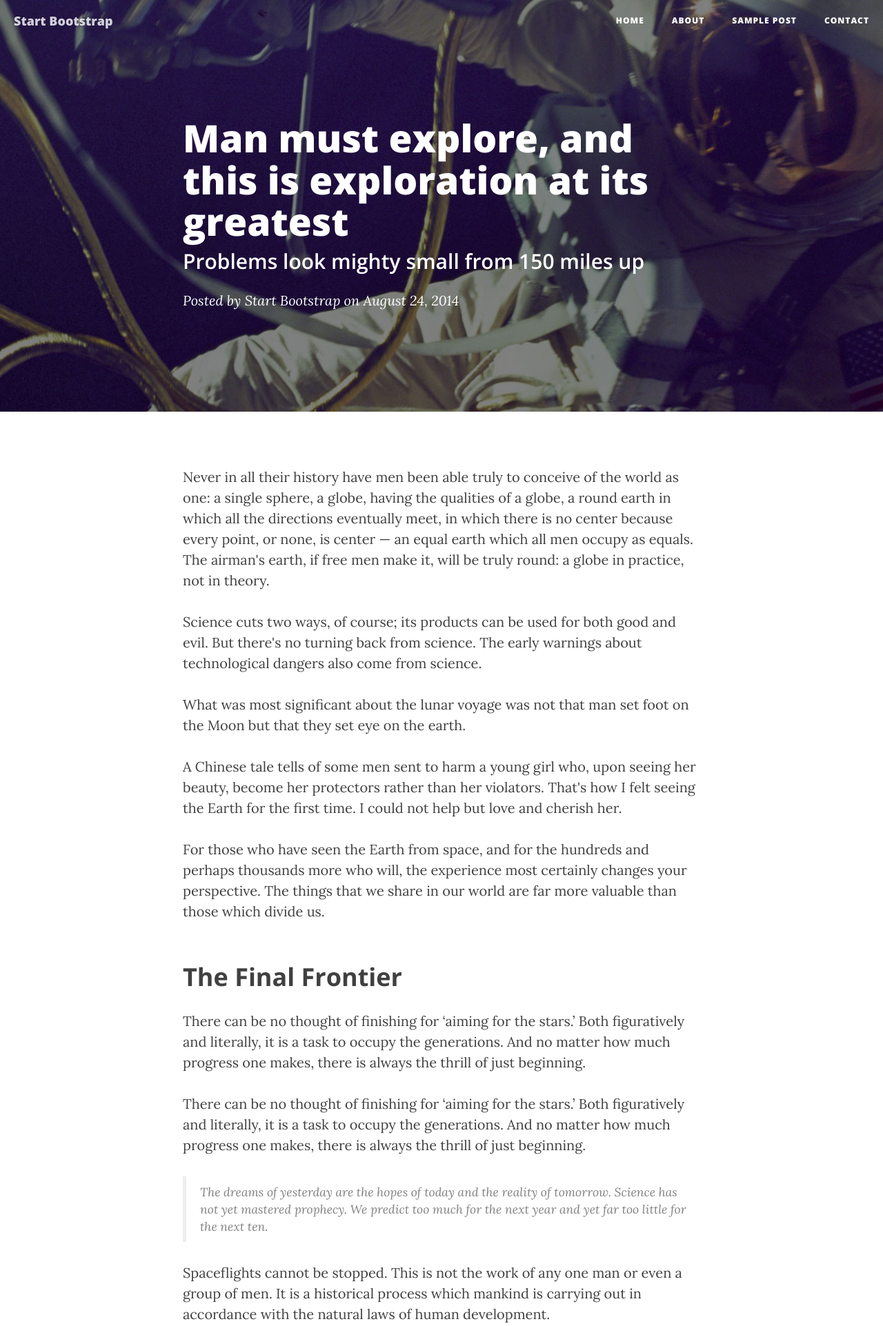
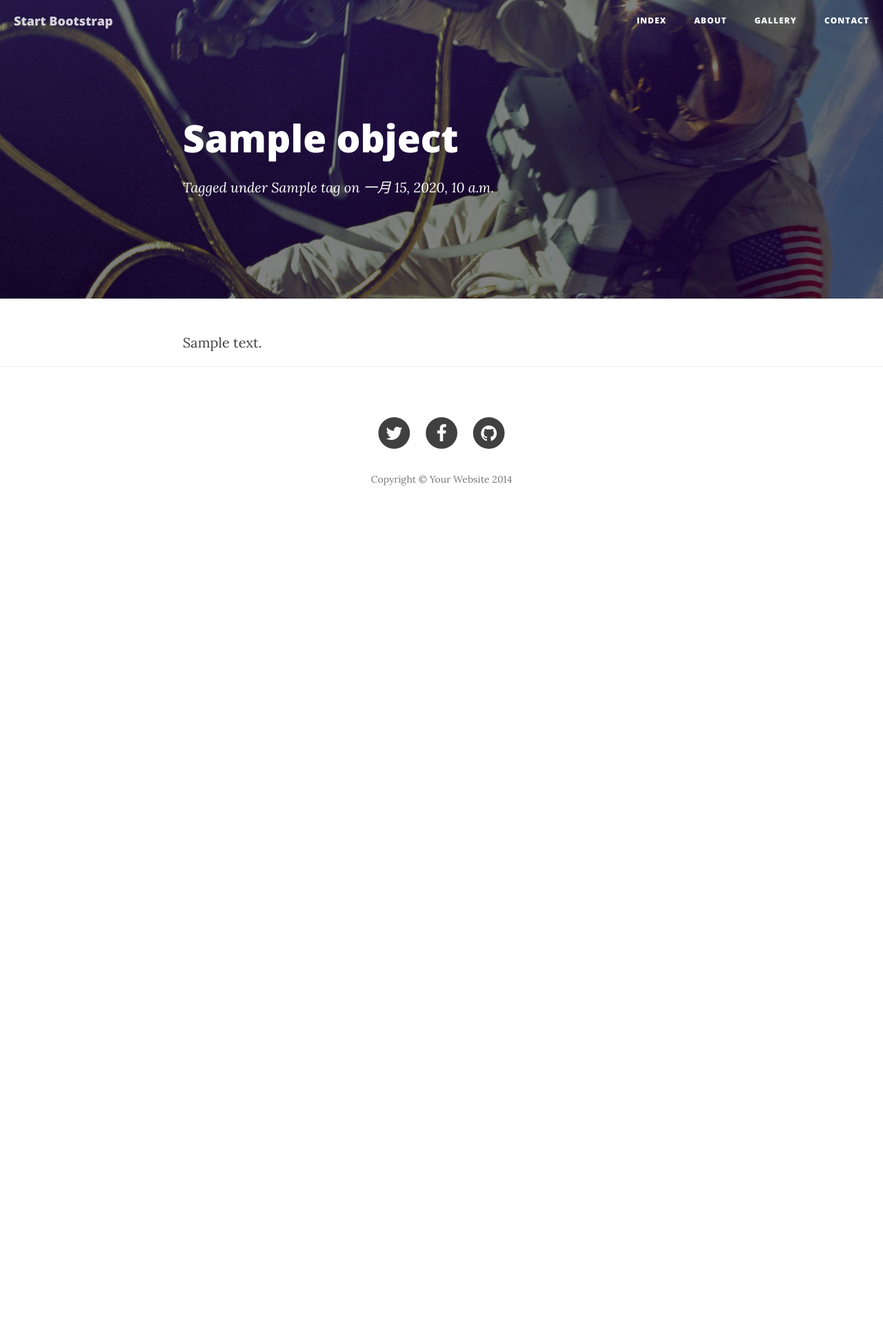
Before and after one commit to gccpacman/pydblog, a Django app: template django_blog/templates/blog/post.html in a window 1280 px wide. Shown: the top 1923 px of the page at 69% size. After the commit the page ends 704 px from the top, so only its background shows below. Run offline with Django 3.2, Linux system fonts and the light colour scheme; the template is opened without the code that fills it: most values are stand-ins (such as "Sample title", 1, 10 or a date in 2020); some libraries are stand-ins or nearby versions.

Commit message:
make post work and change template url

```diff
--- a/django_blog/blog/urls.py
+++ b/django_blog/blog/urls.py
@@ -4,4 +4,6 @@ from blog import views
 urlpatterns = [
     url(r'^$', views.BlogIndex.as_view(), name='index'),
     url(r'^about/$', views.BlogAbout.as_view(), name='about'),
+    url(r'^post/(?P<slug>[-\w]+)$', views.BlogDetail.as_view(), name='post'),
+    url(r'^gallery/$', views.BlogGallery.as_view(), name='gallery'),
 ]
--- a/django_blog/templates/blog/post.html
+++ b/django_blog/templates/blog/post.html
@@ -1,3 +1,6 @@
+{% load django_markdown %}
+{% load staticfiles %}
+
 <!DOCTYPE html>
 <html lang="en">
 
@@ -9,13 +12,13 @@
     <meta name="description" content="">
     <meta name="author" content="">
 
-    <title>Clean Blog - Sample Post</title>
+    <title>{{ object.title }}</title>
 
     <!-- Bootstrap Core CSS -->
-    <link href="css/bootstrap.min.css" rel="stylesheet">
+    <link href="{% static 'blog/css/bootstrap.min.css' %}" rel="stylesheet">
 
     <!-- Custom CSS -->
-    <link href="css/clean-blog.min.css" rel="stylesheet">
+    <link href="{% static 'blog/css/clean-blog.min.css' %}" rel="stylesheet">
 
     <!-- Custom Fonts -->
     <link href="http://maxcdn.bootstrapcdn.com/font-awesome/4.1.0/css/font-awesome.min.css" rel="stylesheet" type="text/css">
@@ -51,13 +54,13 @@
             <div class="collapse navbar-collapse" id="bs-example-navbar-collapse-1">
                 <ul class="nav navbar-nav navbar-right">
                     <li>
-                        <a href="index.html">Home</a>
+                        <a href="{% url 'blog:index' %}">Index</a>
                     </li>
                     <li>
-                        <a href="about.html">About</a>
+                        <a href="{% url 'blog:about' %}">About</a>
                     </li>
                     <li>
-                        <a href="post.html">Sample Post</a>
+                        <a href="{% url 'blog:gallery' %}">Gallery</a>
                     </li>
                     <li>
                         <a href="contact.html">Contact</a>
@@ -71,14 +74,14 @@
 
     <!-- Page Header -->
     <!-- Set your background image for this header on the line below. -->
-    <header class="intro-header" style="background-image: url('img/post-bg.jpg')">
+    <header class="intro-header" style="background-image: url('{% static 'blog/img/post-bg.jpg' %}')">
         <div class="container">
             <div class="row">
                 <div class="col-lg-8 col-lg-offset-2 col-md-10 col-md-offset-1">
                     <div class="post-heading">
-                        <h1>Man must explore, and this is exploration at its greatest</h1>
-                        <h2 class="subheading">Problems look mighty small from 150 miles up</h2>
-                        <span class="meta">Posted by <a href="#">Start Bootstrap</a> on August 24, 2014</span>
+                        <h1>{{ object.title }}</h1>
+                        <h2 class="subheading"></h2>
+                        <span class="meta">Tagged under <a href="#">{{ object.tags.all|join:" " }}</a> on {{ object.created }}</span>
                     </div>
                 </div>
             </div>
@@ -90,40 +93,7 @@
         <div class="container">
             <div class="row">
                 <div class="col-lg-8 col-lg-offset-2 col-md-10 col-md-offset-1">
-                    <p>Never in all their history have men been able truly to conceive of the world as one: a single sphere, a globe, having the qualities of a globe, a round earth in which all the directions eventually meet, in which there is no center because every point, or none, is center — an equal earth which all men occupy as equals. The airman's earth, if free men make it, will be truly round: a globe in practice, not in theory.</p>
-
-                    <p>Science cuts two ways, of course; its products can be used for both good and evil. But there's no turning back from science. The early warnings about technological dangers also come from science.</p>
-
-                    <p>What was most significant about the lunar voyage was not that man set foot on the Moon but that they set eye on the earth.</p>
-
-                    <p>A Chinese tale tells of some men sent to harm a young girl who, upon seeing her beauty, become her protectors rather than her violators. That's how I felt seeing the Earth for the first time. I could not help but love and cherish her.</p>
-
-                    <p>For those who have seen the Earth from space, and for the hundreds and perhaps thousands more who will, the experience most certainly changes your perspective. The things that we share in our world are far more valuable than those which divide us.</p>
-
-                    <h2 class="section-heading">The Final Frontier</h2>
-
-                    <p>There can be no thought of finishing for ‘aiming for the stars.’ Both figuratively and literally, it is a task to occupy the generations. And no matter how much progress one makes, there is always the thrill of just beginning.</p>
-
-                    <p>There can be no thought of finishing for ‘aiming for the stars.’ Both figuratively and literally, it is a task to occupy the generations. And no matter how much progress one makes, there is always the thrill of just beginning.</p>
-
-                    <blockquote>The dreams of yesterday are the hopes of today and the reality of tomorrow. Science has not yet mastered prophecy. We predict too much for the next year and yet far too little for the next ten.</blockquote>
-
-                    <p>Spaceflights cannot be stopped. This is not the work of any one man or even a group of men. It is a historical process which mankind is carrying out in accordance with the natural laws of human development.</p>
-
-                    <h2 class="section-heading">Reaching for the Stars</h2>
-
-                    <p>As we got further and further away, it [the Earth] diminished in size. Finally it shrank to the size of a marble, the most beautiful you can imagine. That beautiful, warm, living object looked so fragile, so delicate, that if you touched it with a finger it would crumble and fall apart. Seeing this has to change a man.</p>
-
-                    <a href="#">
-                        <img class="img-responsive" src="img/post-sample-image.jpg" alt="">
-                    </a>
-                    <span class="caption text-muted">To go places and do things that have never been done before – that’s what living is all about.</span>
-
-                    <p>Space, the final frontier. These are the voyages of the Starship Enterprise. Its five-year mission: to explore strange new worlds, to seek out new life and new civilizations, to boldly go where no man has gone before.</p>
-
-                    <p>As I stand out here in the wonders of the unknown at Hadley, I sort of realize there’s a fundamental truth to our nature, Man must explore, and this is exploration at its greatest.</p>
-
-                    <p>Placeholder text by <a href="http://spaceipsum.com/">Space Ipsum</a>. Photographs by <a href="https://www.flickr.com/photos/nasacommons/">NASA on The Commons</a>.</p>
+                    {{ object.body|markdown  }}
                 </div>
             </div>
         </div>
@@ -169,13 +139,13 @@
     </footer>
 
     <!-- jQuery -->
-    <script src="js/jquery.js"></script>
+    <script src="{% static 'blog/js/jquery.js' %}"></script>
 
     <!-- Bootstrap Core JavaScript -->
-    <script src="js/bootstrap.min.js"></script>
+    <script src="{% static 'blog/js/bootstrap.min.js' %}"></script>
 
     <!-- Custom Theme JavaScript -->
-    <script src="js/clean-blog.min.js"></script>
+    <script src="{% static 'blog/js/clean-blog.min.js' %}"></script>
 
 </body>
 
```
Also changed, not shown: django_blog/blog/views.py (+12 -1 lines), django_blog/templates/blog/index.html (+4 -4 lines), django_blog/templates/blog/gallery.html (added).
